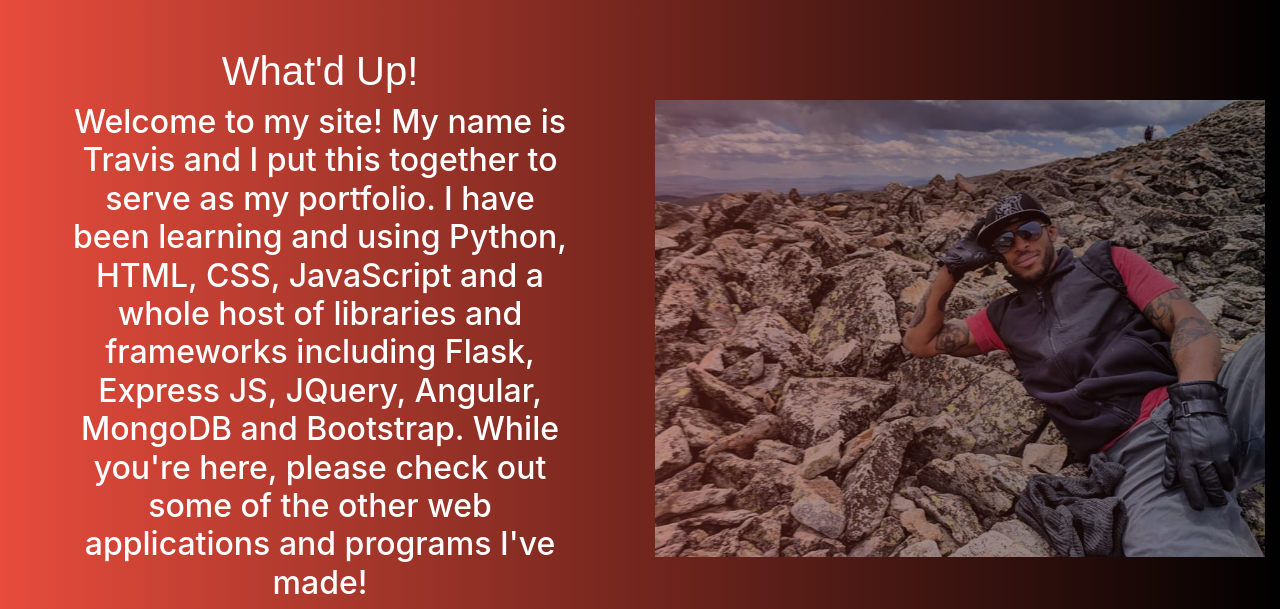
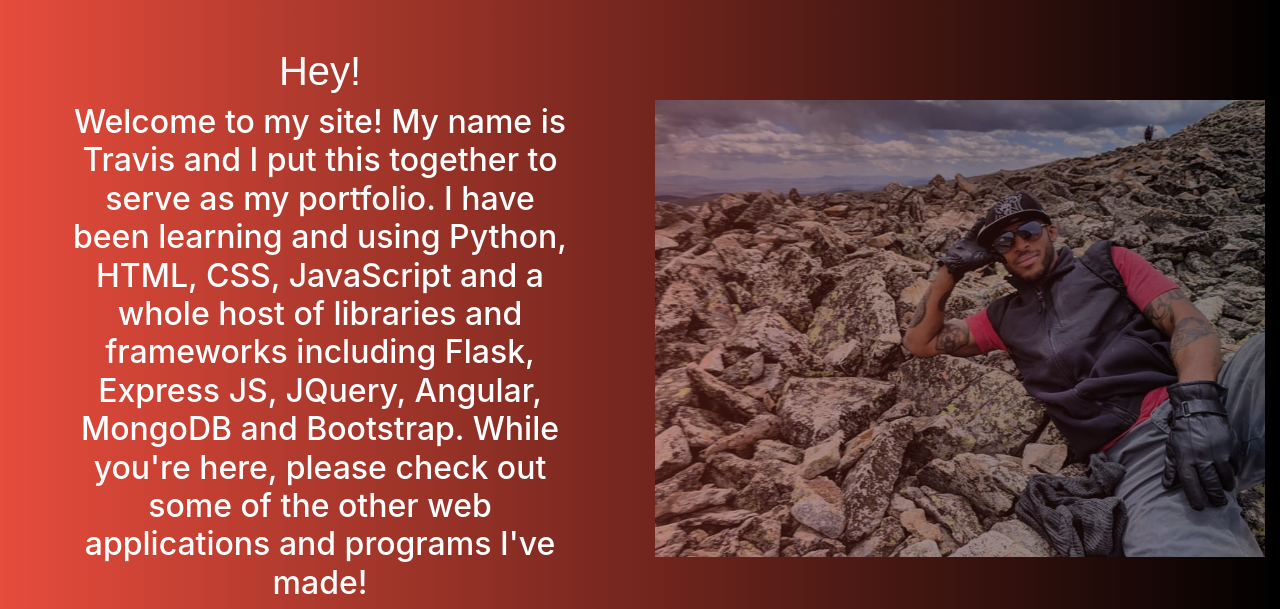
Before and after one commit to travrivers/Flask-Portfolio, a Flask app: page /home in a window 1280 px wide. Shown: the part 751-1360 px from the top of the page. Run offline with Flask 2, Linux system fonts and the light colour scheme; some libraries are stand-ins or nearby versions.

Commit message:
update some verbiage

```diff
--- a/templates/hello.html
+++ b/templates/hello.html
@@ -149,7 +149,7 @@
     <div class="row align-items-center">
         <div class="col-lg-6 col-sm-12">
             <div class="text-center text-white d-lg-block mx-5 mt-5">
-                <h1>What'd Up!</h1>
+                <h1>Hey!</h1>
                 <h2>Welcome to my site! My name is Travis and I put this together to serve as my portfolio. I have been
                     learning and using
                     Python, HTML, CSS, JavaScript and a whole host of libraries and frameworks including Flask, Express
```
